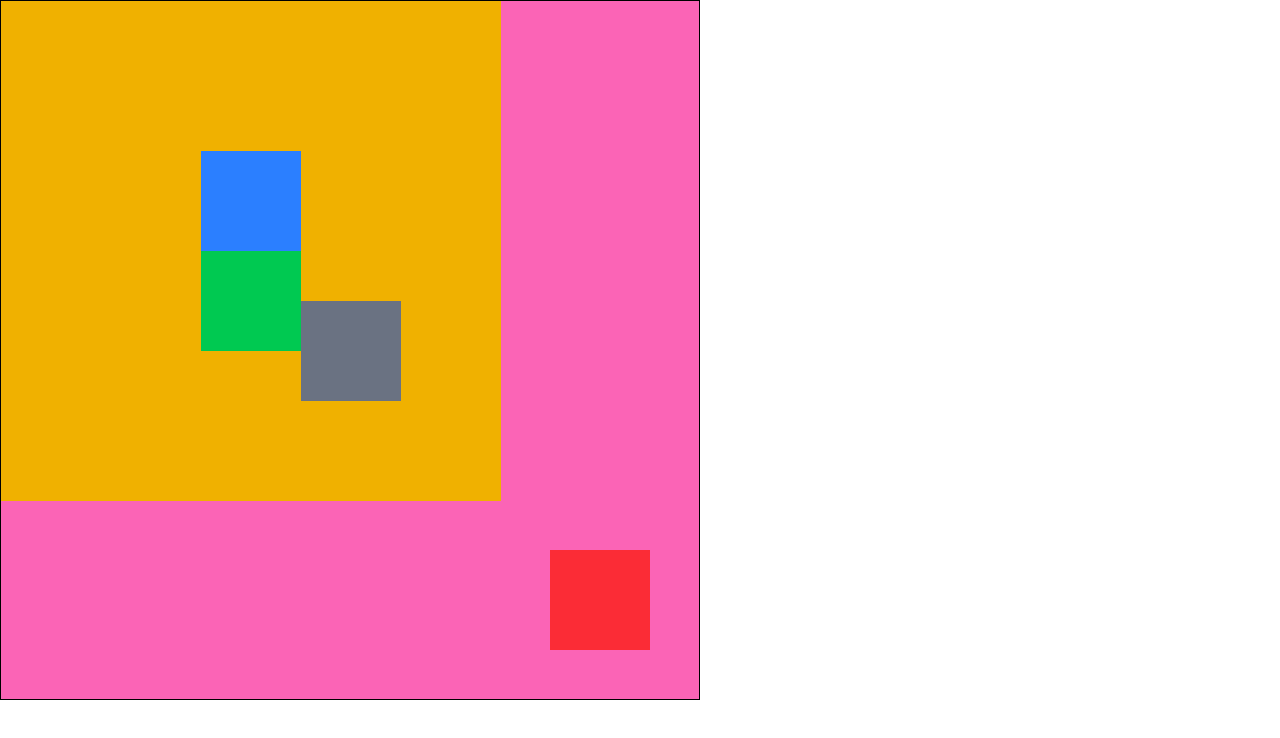
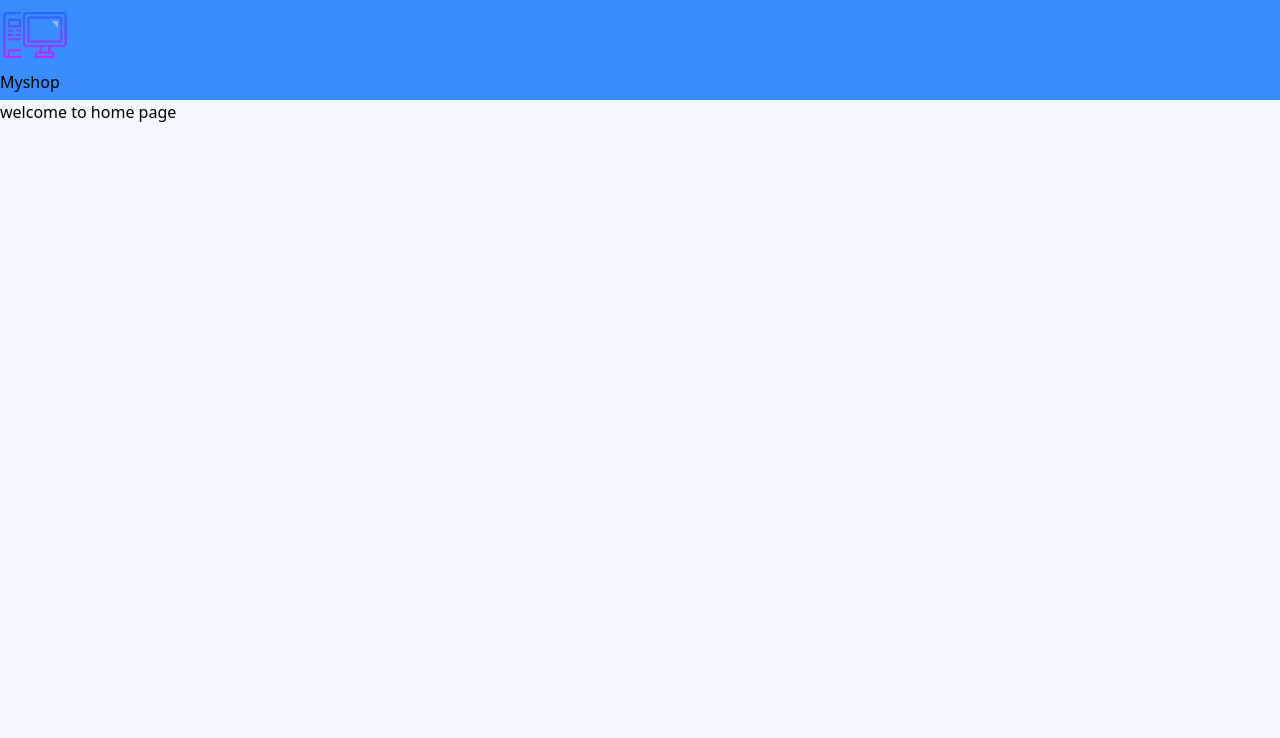
Before and after one commit to thixxa/i-computers-frontend, a React (Vite) app: page / in a window 1280 px wide. Shown: the top 738 px of the page. Built offline with nearby package versions, Linux system fonts and the light colour scheme.

Commit message:
some routes, pages created and main colors added🤞

```diff
--- a/package.json
+++ b/package.json
@@ -13,6 +13,7 @@
     "@tailwindcss/vite": "^4.1.14",
     "react": "^19.1.1",
     "react-dom": "^19.1.1",
+    "react-router-dom": "^7.9.3",
     "tailwindcss": "^4.1.14"
   },
   "devDependencies": {
--- a/src/App.jsx
+++ b/src/App.jsx
@@ -1,27 +1,29 @@
-import { useState } from 'react'
 import './App.css'
+import Test from './components/test.jsx'
+import { BrowserRouter } from 'react-router-dom'
+import { Routes, Route } from 'react-router-dom'
+import HomePage from './pages/homePage.jsx'
+import LoginPage from './pages/loginPage.jsx'
+import RegisterPage from './pages/registerPage.jsx'
+import AdminPage from './pages/adminPage.jsx'
 
 function App() {
 
   return (
-    <div className="w-[700px] h-[700px] border bg-pink-400 relative" >
-      <div className='w-[500px] h-[500px] bg-yellow-500 flex flex-col justify-center items-center' >
-        <div className='w-[100px] h-[100px] bg-blue-500'>
 
-        </div>
-        <div className='w-[100px] h-[100px] bg-red-500 fixed left-[550px] top-[550px]'>
+    <BrowserRouter>
+      <div className="w-full h-screen bg-primary text-secondary">
+        <Routes path="/">
+          <Route path="/" element={<HomePage />} />
+          <Route path="/login" element={<LoginPage />} />
+          <Route path="/register" element={<RegisterPage />} />
+          <Route path="/admin" element={<AdminPage />} />
 
-        </div>
-        <div className='w-[100px] h-[100px] bg-green-500'>
+        </Routes>
 
-        </div>
-        <div className='w-[100px] h-[100px] bg-gray-500 absolute left-[300px] top-[300px]'>
-
-        </div>
       </div>
-
-    </div>
-  )
+    </BrowserRouter>
+  );
 }
 
 export default App
--- a/src/components/header.jsx
+++ b/src/components/header.jsx
@@ -1,12 +1,13 @@
-import UserData from "./userData";
 
 export default function Header(){
 
 
     return(
-        <header>
-        <h1>MY SHOP</h1>
-        <UserData/>
+        <header className="w-full h-[100px] bg-accent">
+            <img src="/logo.png" alt="Logo" className="h-[70px]" />
+            <h1>
+                Myshop
+            </h1>
         </header>
 
     )
--- /dev/null
+++ b/src/components/test.jsx
@@ -0,0 +1,59 @@
+import { useState } from "react";
+export default function Test() {
+
+    const [count, setCount] = useState(0)
+    const [status, setStatus] = useState("OFF")
+
+
+    return(
+        <div className="w-full h-full flex flex-col justify-center items-center">
+            <div className="w-[300px] h-[200px] shadow-2xl flex justify-center items-center">
+                <button className="w-[100px] h-[50px] bg-red-400 text-white "
+                 onClick={()=>{
+                    console.log("decrement")
+                    setCount(count - 1)
+                    console.log(count)
+                }}>
+                    Decrement
+                </button>
+                <h1 className="w-[100px] h-[50px] text-[30px] text-center">
+                    {count}
+                </h1>
+                <button className="w-[100px] h-[50px] bg-blue-400 text-white"
+                onClick={()=>{
+                    console.log("increment")
+                    setCount(count + 1)
+                    console.log(count)
+                }}>
+                    Increment
+                </button>
+
+
+            </div>
+            <div className="w-[300px] h-[200px] shadow-2xl flex flex-col justify-center items-center">
+                <span className="h-[30px] text-2xl font-bold flex flex-col">
+                    {status}
+                </span>
+                <div className="w-full h-[50px] flex">
+                    <button className="w-[150px] h-full bg-green-400 text-white"
+                    onClick={()=>{
+                        setStatus("OFF")
+                        console.log(status)
+                    }}>
+                        OFF
+                    </button>
+                    <button className="w-[150px] h-full bg-red-400 text-white"
+                    onClick={()=>{
+                        setStatus("ON")
+                        console.log(status)
+                    }}>
+                        ON
+                    </button>
+
+                </div>
+
+            </div>
+
+        </div>
+    )
+}
--- a/src/components/userData.jsx
+++ /dev/null
@@ -1,14 +0,0 @@
-export default function UserData(props) {
-
-
-    return(
-        <div>
-            <img
-                src = "https://picsum.photos/id/237/200/300"
-                width = "30px"
-            />
-            <span> Cart (0)</span>
-            <p>Thisanda Prasanjana</p>
-        </div>
-    )
-}
--- a/src/index.css
+++ b/src/index.css
@@ -1 +1,7 @@
 @import "tailwindcss";
+
+@theme {
+    --color-primary: #F4F7FE;
+    --color-secondary: ##1E1E2F;
+    --color-accent: #3A8DFF;
+}
--- /dev/null
+++ b/src/pages/adminPage.jsx
@@ -0,0 +1,5 @@
+export default function AdminPage() {
+    return (
+        <h1>Admin Page</h1>
+    )
+}
--- /dev/null
+++ b/src/pages/homePage.jsx
@@ -0,0 +1,11 @@
+import Header from "../components/header.jsx";
+
+export default function HomePage() {
+    return (
+        <div className="w-full h-full">
+            <Header/>
+            <h1>welcome to home page</h1>
+
+        </div>
+    )
+}
--- /dev/null
+++ b/src/pages/loginPage.jsx
@@ -0,0 +1,5 @@
+export default function LoginPage() {
+    return(
+        <h1>Login Page</h1>
+    )
+}
--- /dev/null
+++ b/src/pages/registerPage.jsx
@@ -0,0 +1,3 @@
+export default function RegisterPage() {
+    return (<h1>Register Page</h1>)
+}
```
Also changed, not shown: public/logo.png (added), 1 other file (tests, documents, lock files or other folders).
